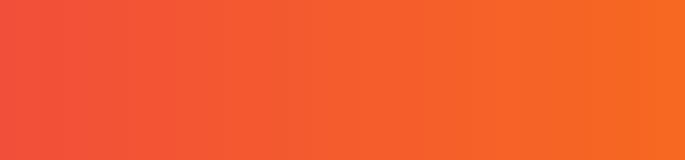
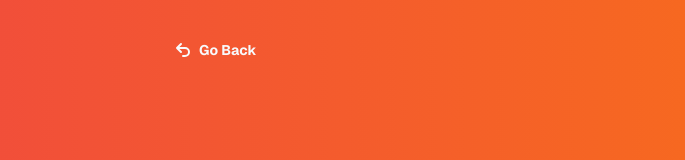
Before and after one commit to ArturoDuCas/chug-game, a Next.js app: page /create in a window 1280 px wide. Shown: the top 160 px of the page, without its empty margins (297-982 px from the left). Built offline with nearby package versions, Linux system fonts and the light colour scheme.

Commit message:
feat: create go back button

```diff
--- a/app/create/page.tsx
+++ b/app/create/page.tsx
@@ -1,10 +1,12 @@
 import RoomId from "@/components/room-id";
 import RoundsInput from "@/components/rounds-input";
 import SpecialButton from "@/components/special-button";
+import GoBack from "@/components/go-back";
 
 const Page = () => {
   return (
       <div className="w-full p-6 flex flex-col gap-4">
+        <GoBack />
         <RoomId rId="1234"/>
         <RoundsInput/>
         <SpecialButton text="Start Now 😈"/>
--- /dev/null
+++ b/components/go-back.tsx
@@ -0,0 +1,20 @@
+"use client";
+
+import { useRouter } from "next/navigation";
+
+const GoBack = () => {
+  const router = useRouter();
+  const handleClick = () => router.back();
+
+  return (
+      <button className="flex items-center gap-2 absolute top-10 text-sm font-bold hover:border-b pb-1" onClick={handleClick}>
+        <svg xmlns="http://www.w3.org/2000/svg" fill="none" viewBox="0 0 24 24" strokeWidth={3} stroke="currentColor"
+             className="w-4 h-4">
+          <path strokeLinecap="round" strokeLinejoin="round" d="M9 15 3 9m0 0 6-6M3 9h12a6 6 0 0 1 0 12h-3"/>
+        </svg>
+        <span>Go Back</span>
+      </button>
+  );
+};
+
+export default GoBack;
```
